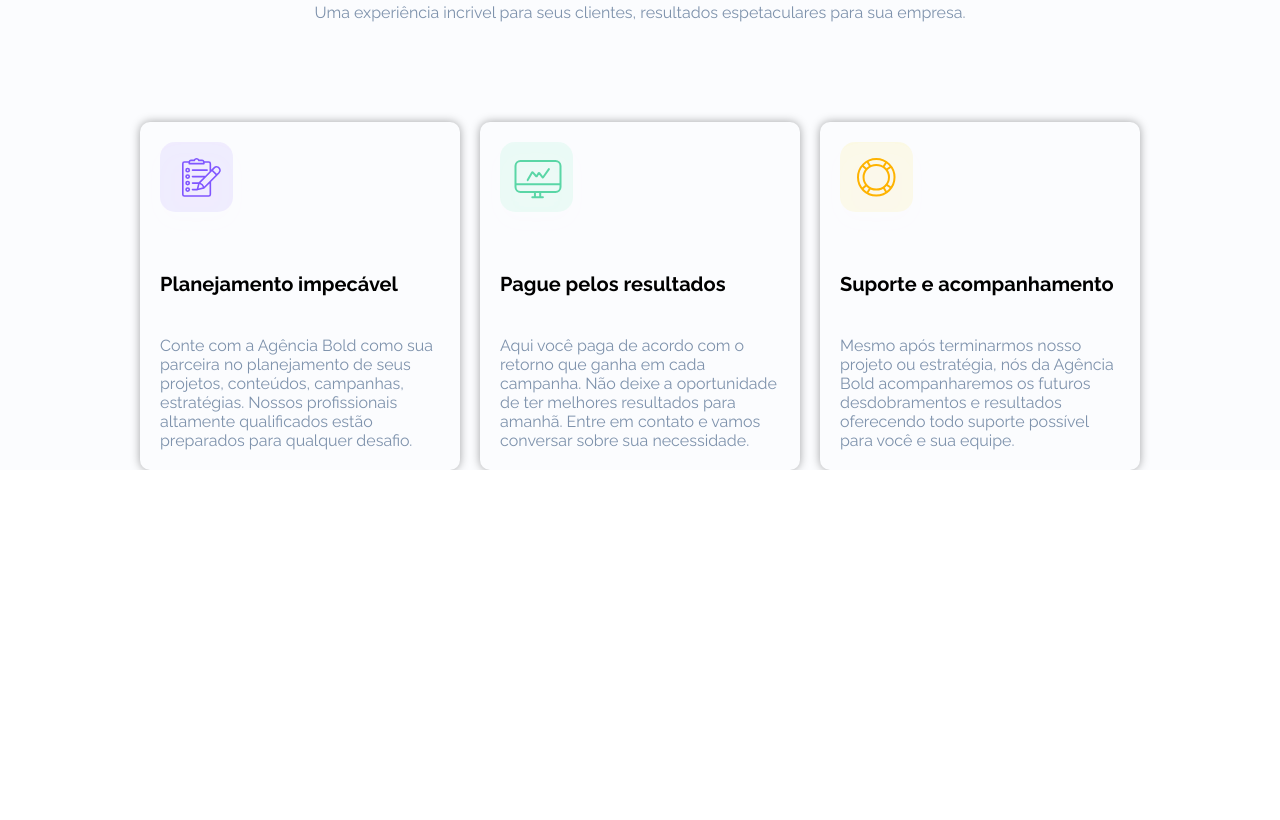
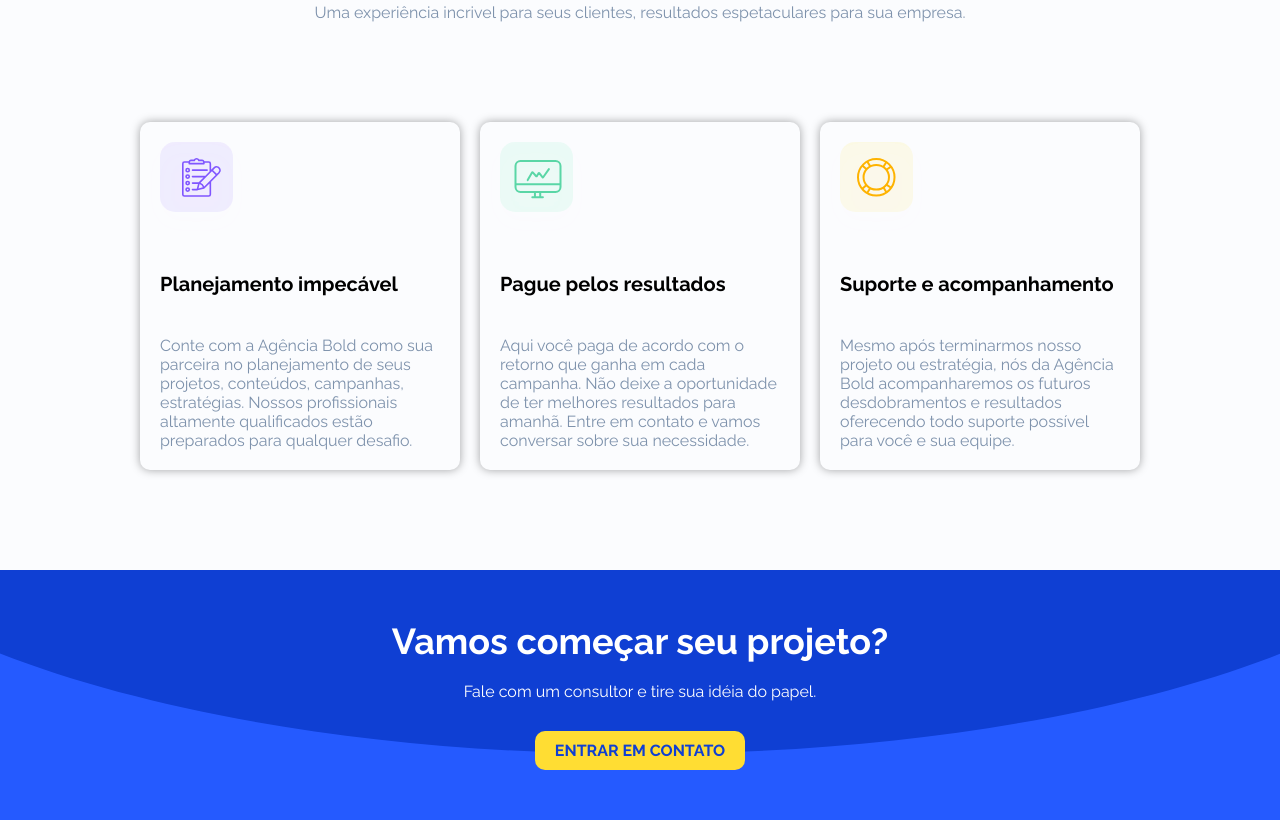
Before and after one commit to DevNylo/Agencia-Bold, a plain HTML site: page index.html in a window 1280 px wide. Shown: the part 1176-1996 px from the top of the page. Before the commit the page ends 1646 px from the top, so only its background shows below. Drawn offline with Linux system fonts and the light colour scheme.

Commit message:
banner completo

```diff
--- a/index.html
+++ b/index.html
@@ -56,7 +56,11 @@
                 </div>
             </div>
         </section>
-
+        <section class="banner">
+            <h1>Vamos começar seu projeto?</h1>
+            <p>Fale com um consultor e tire sua idéia do papel.</p>
+            <button>ENTRAR EM CONTATO</button>
+        </section>
 
     </body>
 
--- a/style.css
+++ b/style.css
@@ -158,6 +158,7 @@ section.pq-nos > p{
 .cards .cards-item{
     flex-wrap: wrap;
     margin-top: 100px;
+    margin-bottom: 100px;
     width: 25vw;
 
     box-shadow: 0px 0px 10px 0px #0000005b;
@@ -179,3 +180,44 @@ section.pq-nos > p{
 
     color: #7E92AC;
 }
+
+.banner{
+    width: 100%;
+
+    background-image: url(image/banner-img.svg);
+    background-repeat: no-repeat;
+    background-size: cover;
+    background-position: center;
+
+    text-align: center;
+}
+
+.banner h1{
+    font-size: 1.8rem;
+    padding: 50px 0px 20px;
+
+    color: #ffffff;
+
+}
+
+.banner p{
+    font-size: 0.8rem;
+
+    color: #ffffff;
+}
+
+.banner button{
+    padding: 10px 20px;
+    margin-top: 30px;
+    margin-bottom: 50px;
+    border: none;
+    border-radius: 10px;
+    cursor: pointer;
+
+    font-weight: bold;
+    font-size: 0.8rem;
+
+    color: #0F3FD3;
+    background-color: #FFDD33;
+
+}
```
